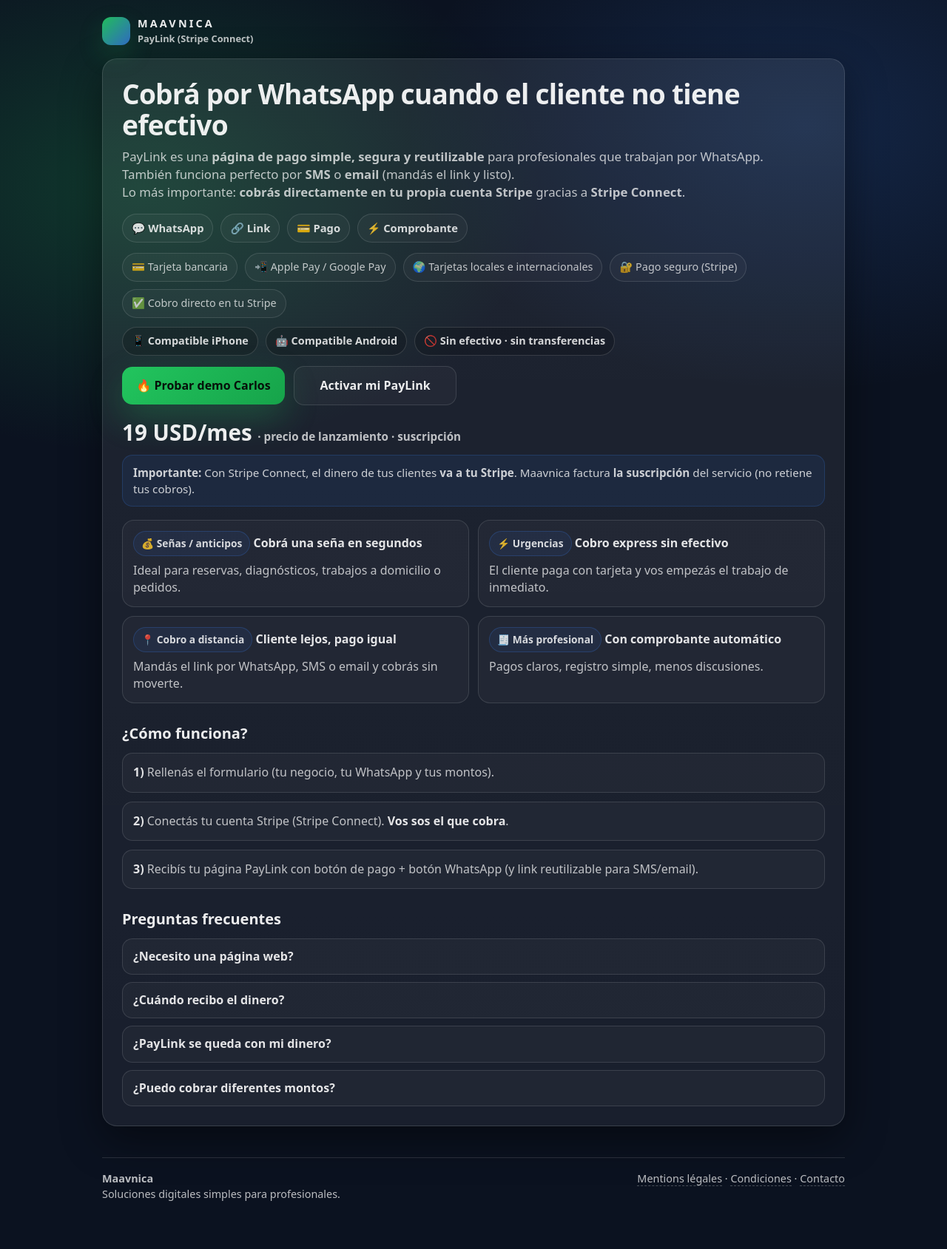
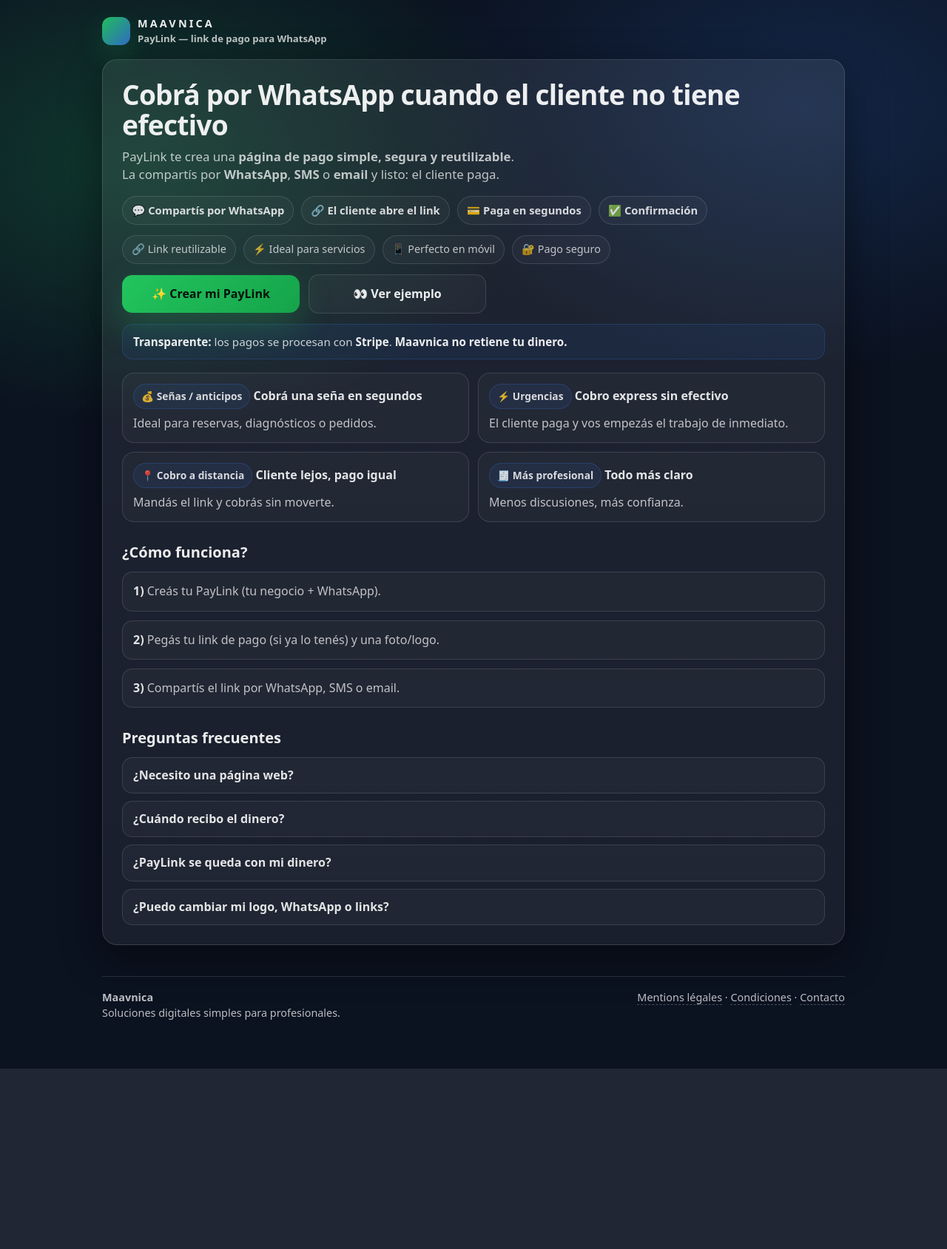
Before and after one commit to maavnica/paylink-connect, a FastAPI app: page / in a window 1280 px wide. Shown: the whole page at 74% size. After the commit the page ends 1445 px from the top, so only its background shows below. Run offline with FastAPI, Linux system fonts and the light colour scheme.

Commit message:
Landing: simplify offer, remove Stripe Connect wording, add demo + clean CTA

```diff
--- a/templates/landing.html
+++ b/templates/landing.html
@@ -3,13 +3,13 @@
 <head>
   <meta charset="utf-8" />
   <meta name="viewport" content="width=device-width, initial-scale=1" />
-  <title>Maavnica PayLink — Cobrá por WhatsApp. Cobrás en tu Stripe.</title>
+  <title>Maavnica PayLink — Cobrá por WhatsApp en segundos</title>
 
-  <meta name="description" content="Cobrá por WhatsApp cuando el cliente no tiene efectivo. Activá tu PayLink (página lista + suscripción) y recibí pagos directamente en tu cuenta Stripe con Stripe Connect." />
+  <meta name="description" content="Creá una página de pago simple y reutilizable para cobrar por WhatsApp, SMS o email. Compartís el link y listo." />
   <meta name="theme-color" content="#0b1220" />
 
   <meta property="og:title" content="Maavnica PayLink" />
-  <meta property="og:description" content="Un link de pago simple, seguro y reutilizable para cobrar por WhatsApp. Cobrás directamente en tu Stripe (Connect)." />
+  <meta property="og:description" content="Un link de pago simple y reutilizable para cobrar por WhatsApp. Compartís el link y listo." />
   <meta property="og:type" content="website" />
 
   <style>
@@ -23,7 +23,6 @@
       --accent:#22c55e;
       --accent2:#16a34a;
       --blue:#3b82f6;
-      --blue2:#2563eb;
       --shadow:0 18px 55px rgba(0,0,0,.45);
       --radius:20px;
       --max:1040px;
@@ -70,9 +69,9 @@
       display:block;
       letter-spacing:normal;
       text-transform:none;
-      font-weight:600;
+      font-weight:650;
       color:var(--muted);
-      font-size:.8rem;
+      font-size:.82rem;
     }
 
     .panel{
@@ -129,27 +128,6 @@
       white-space:nowrap;
     }
 
-    .compat{
-      margin-top:12px;
-      display:flex;
-      flex-wrap:wrap;
-      gap:10px;
-      align-items:center;
-    }
-    .compat .pill{
-      display:inline-flex;
-      align-items:center;
-      gap:8px;
-      padding:8px 12px;
-      border-radius:999px;
-      border:1px solid rgba(255,255,255,.14);
-      background:rgba(0,0,0,.18);
-      color:rgba(255,255,255,.82);
-      font-weight:900;
-      font-size:.9rem;
-      white-space:nowrap;
-    }
-
     .row{display:flex;gap:12px;flex-wrap:wrap;align-items:center;margin-top:10px}
     .cta{
       display:inline-flex;
@@ -163,7 +141,7 @@
       font-weight:900;
       text-decoration:none;
       box-shadow:0 18px 45px rgba(34,197,94,.25);
-      min-width: 220px;
+      min-width: 240px;
     }
     .ghost{
       display:inline-flex;
@@ -177,22 +155,12 @@
       color:var(--text);
       font-weight:900;
       text-decoration:none;
-      min-width: 220px;
+      min-width: 240px;
     }
     .ghost:hover{border-color:rgba(59,130,246,.35); box-shadow:0 0 0 3px rgba(59,130,246,.12);}
 
-    .price{
-      margin-top:16px;
-      font-size:1.85rem;
-      font-weight:900;
-    }
-    .price span{
-      font-size:.95rem;
-      color:var(--muted);
-      font-weight:700;
-    }
-    .subnote{
-      margin-top:8px;
+    .trust{
+      margin-top:14px;
       color:rgba(255,255,255,.78);
       font-size:.95rem;
       border:1px solid rgba(59,130,246,.20);
@@ -200,6 +168,7 @@
       padding:12px 14px;
       border-radius:14px;
     }
+    .trust b{color:rgba(255,255,255,.92)}
 
     .grid{
       margin-top:18px;
@@ -289,7 +258,7 @@
         <div class="logo"></div>
         <div class="brandname">
           MAAVNICA
-          <small>PayLink (Stripe Connect)</small>
+          <small>PayLink — link de pago para WhatsApp</small>
         </div>
       </a>
     </header>
@@ -298,74 +267,63 @@
       <h1>Cobrá por WhatsApp cuando el cliente no tiene efectivo</h1>
 
       <p class="lead">
-        PayLink es una <b>página de pago simple, segura y reutilizable</b> para profesionales que trabajan por WhatsApp.
-        <br/>También funciona perfecto por <b>SMS</b> o <b>email</b> (mandás el link y listo).
-        <br/>Lo más importante: <b>cobrás directamente en tu propia cuenta Stripe</b> gracias a <b>Stripe Connect</b>.
+        PayLink te crea una <b>página de pago simple, segura y reutilizable</b>.
+        <br/>La compartís por <b>WhatsApp</b>, <b>SMS</b> o <b>email</b> y listo: el cliente paga.
       </p>
 
       <div class="miniFlow">
-        <div class="flowItem">💬 WhatsApp</div>
-        <div class="flowItem">🔗 Link</div>
-        <div class="flowItem">💳 Pago</div>
-        <div class="flowItem">⚡ Comprobante</div>
+        <div class="flowItem">💬 Compartís por WhatsApp</div>
+        <div class="flowItem">🔗 El cliente abre el link</div>
+        <div class="flowItem">💳 Paga en segundos</div>
+        <div class="flowItem">✅ Confirmación</div>
       </div>
 
       <div class="bullets">
-        <div class="chip">💳 Tarjeta bancaria</div>
-        <div class="chip">📲 Apple Pay / Google Pay</div>
-        <div class="chip">🌍 Tarjetas locales e internacionales</div>
-        <div class="chip">🔐 Pago seguro (Stripe)</div>
-        <div class="chip">✅ Cobro directo en tu Stripe</div>
-      </div>
-
-      <div class="compat">
-        <div class="pill">📱 Compatible iPhone</div>
-        <div class="pill">🤖 Compatible Android</div>
-        <div class="pill">🚫 Sin efectivo · sin transferencias</div>
+        <div class="chip">🔗 Link reutilizable</div>
+        <div class="chip">⚡ Ideal para servicios</div>
+        <div class="chip">📱 Perfecto en móvil</div>
+        <div class="chip">🔐 Pago seguro</div>
       </div>
 
       <div class="row" style="margin-top:14px;">
-        <a class="cta" href="/demo/carlos">🔥 Probar demo Carlos</a>
-        <a class="ghost" href="/start">Activar mi PayLink</a>
+        <a class="cta" href="/start">✨ Crear mi PayLink</a>
+        <a class="ghost" href="/p/demo-carlos">👀 Ver ejemplo</a>
       </div>
 
-      <div class="price">
-        19 USD/mes <span>· precio de lanzamiento · suscripción</span>
-      </div>
-      <div class="subnote">
-        <b>Importante:</b> Con Stripe Connect, el dinero de tus clientes <b>va a tu Stripe</b>.
-        Maavnica factura <b>la suscripción</b> del servicio (no retiene tus cobros).
+      <div class="trust">
+        <b>Transparente:</b> los pagos se procesan con <b>Stripe</b>.
+        <b>Maavnica no retiene tu dinero.</b>
       </div>
 
       <div class="grid">
         <div class="box">
           <div class="k">💰 Señas / anticipos</div>
           <b>Cobrá una seña en segundos</b><br/>
-          Ideal para reservas, diagnósticos, trabajos a domicilio o pedidos.
+          Ideal para reservas, diagnósticos o pedidos.
         </div>
         <div class="box">
           <div class="k">⚡ Urgencias</div>
           <b>Cobro express sin efectivo</b><br/>
-          El cliente paga con tarjeta y vos empezás el trabajo de inmediato.
+          El cliente paga y vos empezás el trabajo de inmediato.
         </div>
         <div class="box">
           <div class="k">📍 Cobro a distancia</div>
           <b>Cliente lejos, pago igual</b><br/>
-          Mandás el link por WhatsApp, SMS o email y cobrás sin moverte.
+          Mandás el link y cobrás sin moverte.
         </div>
         <div class="box">
           <div class="k">🧾 Más profesional</div>
-          <b>Con comprobante automático</b><br/>
-          Pagos claros, registro simple, menos discusiones.
+          <b>Todo más claro</b><br/>
+          Menos discusiones, más confianza.
         </div>
       </div>
 
       <div class="section">
         <h2>¿Cómo funciona?</h2>
         <div class="steps">
-          <div class="step"><b>1)</b> Rellenás el formulario (tu negocio, tu WhatsApp y tus montos).</div>
-          <div class="step"><b>2)</b> Conectás tu cuenta Stripe (Stripe Connect). <b>Vos sos el que cobra</b>.</div>
-          <div class="step"><b>3)</b> Recibís tu página PayLink con botón de pago + botón WhatsApp (y link reutilizable para SMS/email).</div>
+          <div class="step"><b>1)</b> Creás tu PayLink (tu negocio + WhatsApp).</div>
+          <div class="step"><b>2)</b> Pegás tu link de pago (si ya lo tenés) y una foto/logo.</div>
+          <div class="step"><b>3)</b> Compartís el link por WhatsApp, SMS o email.</div>
         </div>
       </div>
 
@@ -374,19 +332,19 @@
         <div class="faq">
           <details>
             <summary>¿Necesito una página web?</summary>
-            <p>No. PayLink te crea una página lista para cobrar. Solo compartís el link por WhatsApp, SMS o email.</p>
+            <p>No. PayLink te crea una página lista para cobrar. Solo compartís el link.</p>
           </details>
           <details>
             <summary>¿Cuándo recibo el dinero?</summary>
-            <p>El dinero se cobra en tu propia cuenta Stripe. El tiempo de acreditación depende de Stripe y tu banco.</p>
+            <p>Depende del procesador de pagos y tu banco. PayLink no retiene fondos.</p>
           </details>
           <details>
             <summary>¿PayLink se queda con mi dinero?</summary>
-            <p>No. Con Stripe Connect activado, el cobro va directo a tu Stripe. Maavnica es el proveedor técnico.</p>
+            <p>No. Maavnica es el proveedor técnico de la página. El pago se procesa por Stripe.</p>
           </details>
           <details>
-            <summary>¿Puedo cobrar diferentes montos?</summary>
-            <p>Sí. Tenés montos rápidos y también podés ingresar otro monto en segundos en tu página PayLink.</p>
+            <summary>¿Puedo cambiar mi logo, WhatsApp o links?</summary>
+            <p>Sí. Lo editás desde tu panel admin (Connect) y queda actualizado al instante.</p>
           </details>
         </div>
       </div>
```
